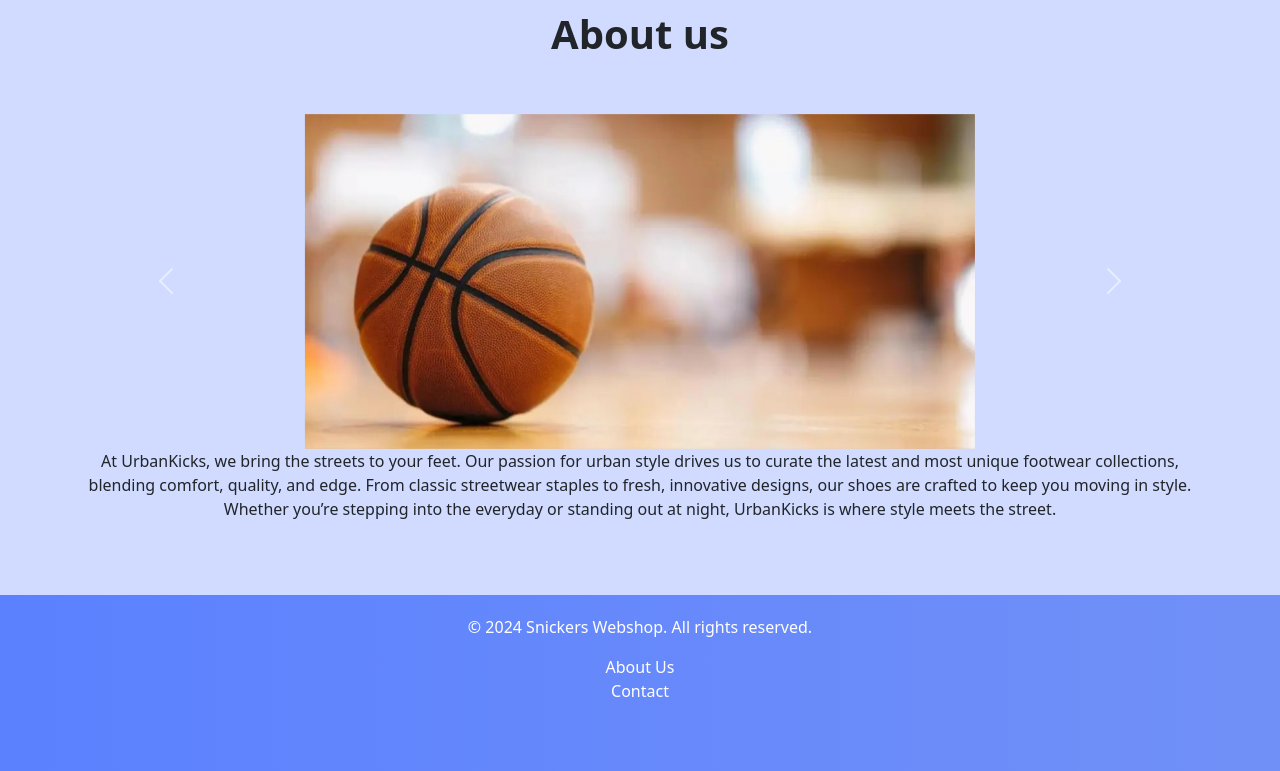
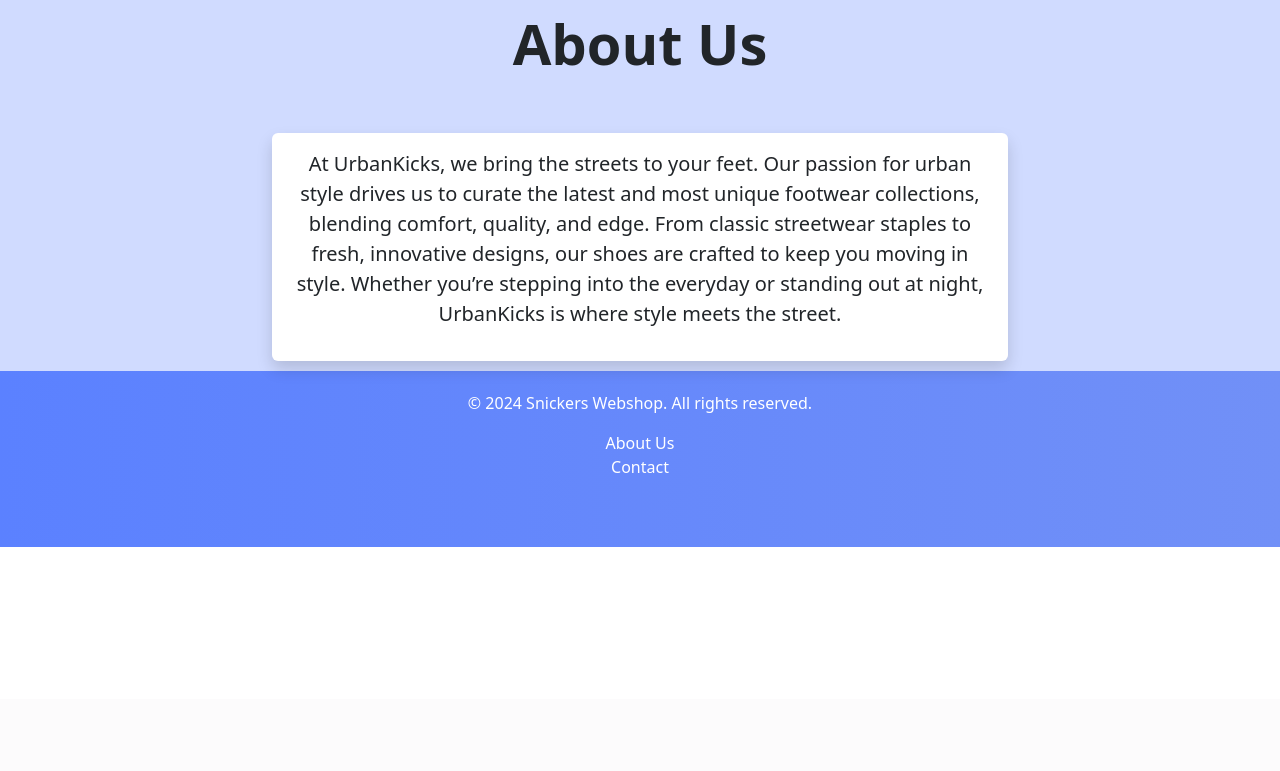
Before and after one commit to YeryCintru/SnickersWebshop, a PHP site: page /PHP/aboutus.php in a window 1280 px wide. Shown: the part 101-872 px from the top of the page. After the commit the page ends 648 px from the top, so only its background shows below. Run offline with PHP 8.4, Linux system fonts and the light colour scheme; data that the repository does not hold is empty.

Commit message:
final version

```diff
--- a/PHP/aboutus.php
+++ b/PHP/aboutus.php
@@ -4,88 +4,35 @@ $title = "About Us";
 include 'dependences_php/headImport.php';
 ?>
 
-<main>
+<main class="min-vh-50 d-flex flex-column justify-content-center align-items-center">
+  <!-- Hero Section -->
+    <h1 class="display-4 fw-bold">About Us</h1>
 
-<div class="d-flex justify-content-center align-items-center full-height">
-            <div class="text-center">
-                <h1><strong>About us</strong></h1>
-            </div>
-</div>
+  <!-- Spacer -->
+  <div class="py-4"></div>
 
-<br>
-<br>
-
-<div class="container text-center">
-  <div class="row">
-
-    <div class="col">
-
-
+  <!-- Content Section -->
+  <div class="container text-center">
+    <div class="row justify-content-center">
+      <div class="col-lg-8">
+        <div class="card shadow border-0">
+          <div class="card-body">
+            <p class="fs-5">
+              At UrbanKicks, we bring the streets to your feet. Our passion for urban style drives us to curate the
+              latest and most unique footwear collections, blending comfort, quality, and edge. From classic streetwear
+              staples to fresh, innovative designs, our shoes are crafted to keep you moving in style. Whether you’re
+              stepping into the everyday or standing out at night, UrbanKicks is where style meets the street.
+            </p>
+          </div>
+        </div>
+      </div>
     </div>
-    <div class="coll">
-
-
-
-    <div class="grid text-center" style="--bs-rows: 3; --bs-columns: 3">
-
-    <div class="g-start-2" style="grid-row: 2">
-
-    <div id="carouselExampleFade" class="carousel slide carousel-fade">
-
-    <div class="carousel-inner"  style="border-radius: 15px">
-    <div class="carousel-item active">
-    <img src="..\Images\homePage\basketball.jpg" class="d-block w-100" alt="...">
-    </div>
-    <div class="carousel-item">
-    <img src="..\Images\homePage\streetwear.jpg" class="d-block w-100" alt="...">
-    </div>
-    <div class="carousel-item">
-    <img src="..\Images\homePage\imageHomePage.jpg" class="d-block w-100" alt="...">
-    </div>
-</div>
-<button class="carousel-control-prev" type="button" data-bs-target="#carouselExampleFade" data-bs-slide="prev">
-    <span class="carousel-control-prev-icon" aria-hidden="true"></span>
-    <span class="visually-hidden">Previous</span>
-</button>
-<button class="carousel-control-next" type="button" data-bs-target="#carouselExampleFade" data-bs-slide="next">
-    <span class="carousel-control-next-icon" aria-hidden="true"></span>
-    <span class="visually-hidden">Next</span>
-</button>
-</div>
-
-
-</div>
-
-<div class="g-start-3" style="grid-row: 3">
-
-
-<p>At UrbanKicks, we bring the streets to your feet. Our passion for urban style drives us to curate the latest and most unique footwear collections, blending comfort, quality, and edge. From classic streetwear staples to fresh, innovative designs, our shoes are crafted to keep you moving in style. Whether you’re stepping into the everyday or standing out at night, UrbanKicks is where style meets the street.</p>
-
-
-<br>
-<br>
-
-</div>
-
-
-</div>
-
-
-
-
-
-    </div>
-
-
   </div>
-</div>
-
-
-
 </main>
 
 
 <?php include 'dependences_php/footImport.php'; ?>
 
 </body>
+
 </html>
--- a/SQL/logins.sql
+++ b/SQL/logins.sql
@@ -7,3 +7,7 @@ INSERT INTO logins ('date', 'screenResolution', 'operatingSystem', IDuser)
                         VALUES (2025-01-09 23:46:28, 1680x1120, Windows, 1);
 INSERT INTO logins ('date', 'screenResolution', 'operatingSystem', IDuser)
                         VALUES (2025-01-09 23:48:03, 1680x1120, Windows, 1);
+INSERT INTO logins ('date', 'screenResolution', 'operatingSystem', IDuser)
+                        VALUES (2025-01-09 23:49:52, 1680x1120, Windows, 1);
+INSERT INTO logins ('date', 'screenResolution', 'operatingSystem', IDuser)
+                        VALUES (2025-01-10 11:40:40, 1680x1120, Windows, 2);
--- a/SQL/users.sql
+++ b/SQL/users.sql
@@ -1,2 +1,4 @@
 INSERT INTO users (username, firstName, lastName, password,active)
                     VALUES ('admin@gmail.com', 'admin', 'admin', 'f1973d96812ab16510499d5a8747f03492c9fd582dd4c20ffd89ed84598b2a5e043d24cd3d8bda5106316b191f360852c695058f11b9d3851c60ec7aca2c72c6',0)
+INSERT INTO users (username, firstName, lastName, password, active)
+            VALUES ('javier8javier9@gmail.com', 'javier', 'hernáez', '79e34d8450b0554d4c2c9b36e945ae48867d6998f57eaebe4bfda552cacb2f6426bbbaa076857d0ed9bbf2827a05def7490d5da5b9a36c1c1b7806aea396c1ce', 0)
```
Also changed, not shown: SQL/allSQL_prueba.sql (deleted, +0 -19 lines), SQL/insertAll.sql (added, +20 -0 lines).
